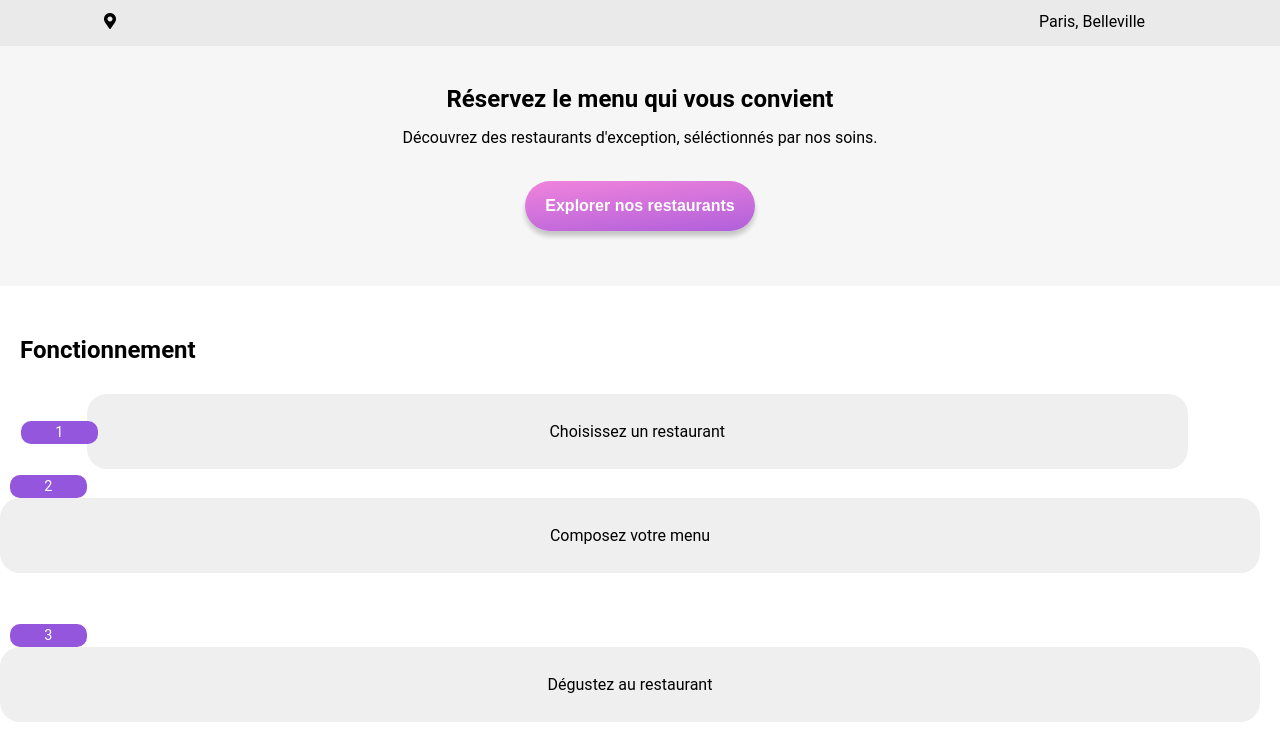
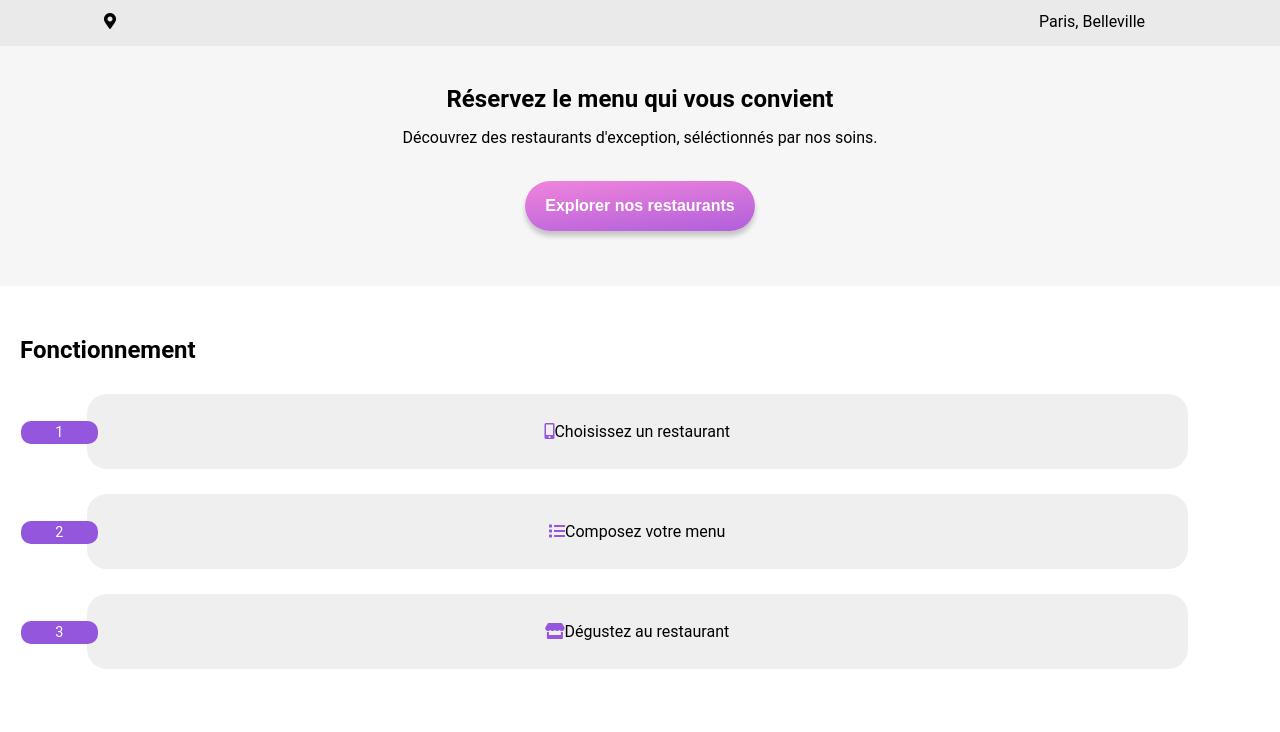
Before and after one commit to BryanYanice/P3_HAMMOUM_Bryan, a website: page index.html in a window 1280 px wide. Shown: the part 68-800 px from the top of the page. Drawn offline with Linux system fonts and the light colour scheme; a web font is replaced by a local one.

Commit message:
ajout icone au button de la section operation

```diff
--- a/Utils/_variables.scss
+++ b/Utils/_variables.scss
@@ -5,3 +5,4 @@ $color-fond: #F6F6F6;
 $background-title: #ffff;
 
 $family-title: 'Shrikhand', cursif;
+$family-text: 'Roboto', sans-serif;
--- a/index.html
+++ b/index.html
@@ -33,16 +33,16 @@
     <h2 class="operation_title">Fonctionnement</h2>
     <div class="operation_bloc">
         <div class="operation_btn-bloc">
-            <p class="operation_btn_number operation_btn_number-1">1</p>
-            <button class="operation_btn operation_chois">Choisissez un restaurant</button>
+            <p class="operation_btn_number operation_btn_number1">1</p>
+            <button class="operation_btn operation_chois"><i class="fas fa-mobile-alt operation_btn-icon"></i>Choisissez un restaurant</button>
         </div>
-        <div class="operation_btn-bloc"></div>
-            <p class="operation_btn_number operation_btn_number-2">2</p>
-            <button class="operation_btn operation_menu"> Composez votre menu</button>
+        <div class="operation_btn-bloc">
+            <p class="operation_btn_number operation_btn_number2">2</p>
+            <button class="operation_btn operation_menu"><i class="fas fa-list operation_btn-icon"></i>Composez votre menu</button>
         </div>
-        <div class="operation_btn-bloc"></div>
-            <p class="operation_btn_number operation_btn_number-3">3</p>
-            <button class="operation_btn operation_restaurant">Dégustez au restaurant</button>
+        <div class="operation_btn-bloc">
+            <p class="operation_btn_number operation_btn_number3">3</p>
+            <button class="operation_btn operation_restaurant"><i class="fas fa-store operation_btn-icon"></i>Dégustez au restaurant</button>
         </div>
     </div>
 </section>
--- a/style.scss
+++ b/style.scss
@@ -21,7 +21,12 @@ header {
 }
 
 .titles {
-    @include title-Shrikhand;
+    /* @include title-Shrikhand;*/
+    font-family: $family-title;
+    font-size: 1.9rem;
+    padding-top: 12px;
+    display: flex;
+    justify-content: center;
 }
 
 .position {
@@ -33,7 +38,8 @@ header {
     align-items: center;
 
     &_paris {
-        @include family-Roboto;
+        /*@include family-Roboto;*/
+        font-family: $family-text;
         font-size: 1rem;
         padding-right: 135px;
     }
@@ -65,7 +71,7 @@ header {
     display: flex;
     flex-flow: column wrap;
     align-items: center;
-    @include family-Roboto;
+    font-family: $family-text;
     &_title {
     font-size: 1.5rem;
     padding-top: 39px;
@@ -90,7 +96,7 @@ header {
     display: flex;
     flex-flow: column wrap;
     background-color: $background-title;
-    @include family-Roboto;
+    font-family: $family-text;
     &_title {
         margin-top: 50px;
         margin-left: 20px;
@@ -109,8 +115,9 @@ header {
     }
     &_btn {
         font-size: 1rem;
-        @include family-Roboto;
+        font-family: $family-text;
         height: 75px;
+        width: 86%;
         border: none;
         margin-right: 20px;
         margin-bottom: 25px;
@@ -121,26 +128,24 @@ header {
             font-size: 0.9rem;
             width: 6%;
             margin-left: 10px;
+            position: relative;
+            left: 11px;
             color: #fff;
             text-align: center;
             border: none;
             border-radius: 10px;
             padding: 3px 3px;
-            &-1 {
-                position: relative;
-                left: 11px;
-            }
         }
-    }
-    &_chois {
-        width: 86%;
+        &-icon {
+            color: $color-primary;
+        }
     }
 }
 
 .restaurant {
-    display: flex;
-    flex-flow: column wrap;
-    @include family-Roboto;
+    display: grid;
+    /*flex-flow: column wrap;*/
+    font-family: $family-text;
     &_title {
         margin-top: 45px;
         margin-left: 19px;
```
Also changed, not shown: style.css, 1 other file.
